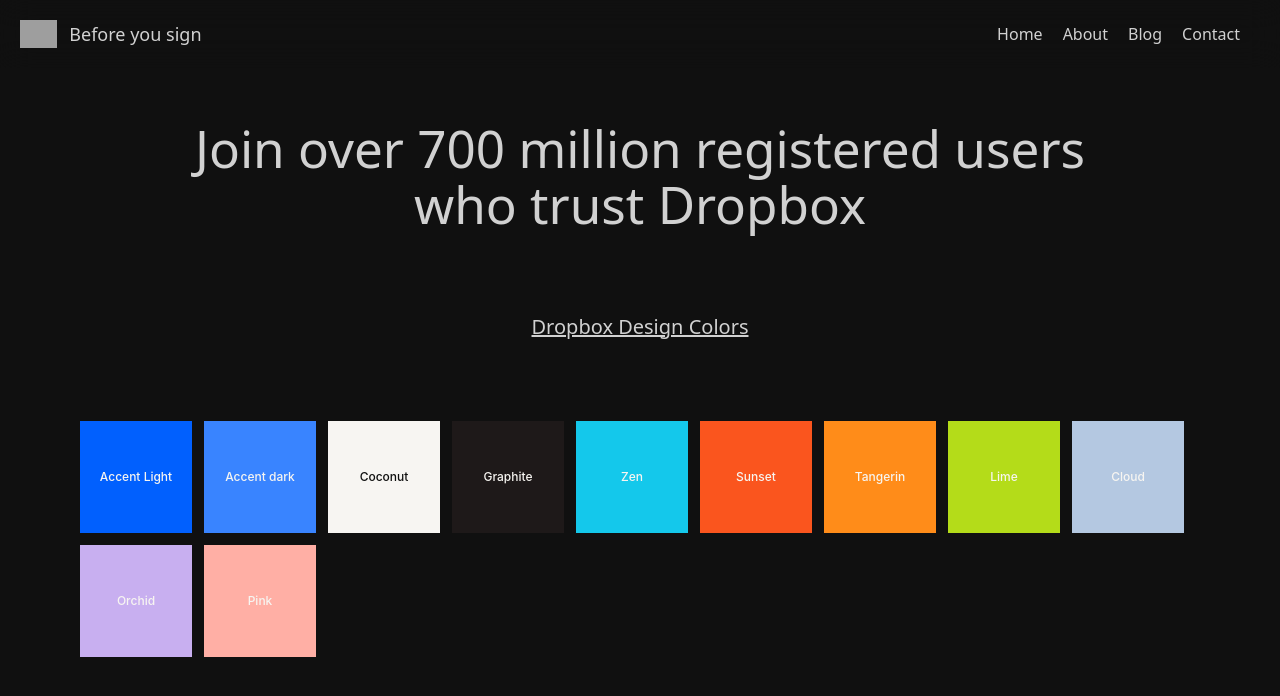
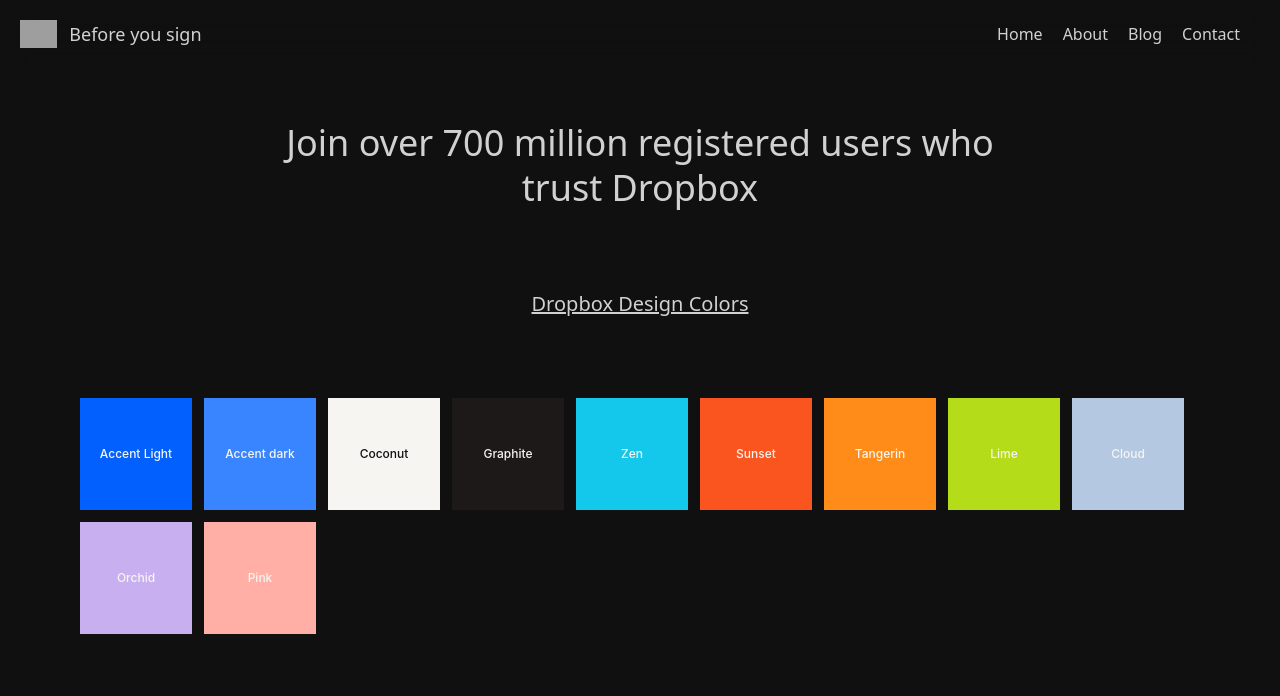
Before and after one commit to jashwanth0712/before-you-sign, a React (Create React App) app in the folder website/: page / in a window 1280 px wide. Shown: the top 696 px of the page. Built offline with nearby package versions, Linux system fonts and the light colour scheme; grey boxes are pictures that could not be loaded.

Commit message:
add unbounded font

```diff
--- a/website/src/index.css
+++ b/website/src/index.css
@@ -18,7 +18,7 @@ code {
 @import 'tailwindcss/utilities';
 
 /* Custom Fonts */
-@import url('https://fonts.googleapis.com/css2?family=Space+Grotesk:wght@300;400;500;600;700&display=swap');
+@import url('https://fonts.googleapis.com/css2?family=Space+Grotesk:wght@300;400;500;600;700&family=Unbounded:wght@200;300;400;500;600;700;800;900&display=swap');
 
 :root {
   /* #242424 */
--- a/website/src/pages/Home.jsx
+++ b/website/src/pages/Home.jsx
@@ -2,7 +2,7 @@ export default function Home() {
     return (
         <div>
             {/* Edit below code */}
-            <h1 className="font-grotesk text-text-primary text-center mt-20 max-w-4xl mx-auto">Join over 700 million registered users who trust Dropbox</h1>
+            <h1 className="font-unbounded text-text-primary text-center mt-20 max-w-3xl text-4xl leading-tight mx-auto">Join over 700 million registered users who trust Dropbox</h1>
             <p className="font-grotesk font-medium text-xl underline text-text-primary text-center mt-20">Dropbox Design Colors</p>
 
             <div className="p-20 flex flex-wrap gap-3">
--- a/website/tailwind.config.js
+++ b/website/tailwind.config.js
@@ -9,6 +9,7 @@ module.exports = {
     extend: {
       fontFamily: {
         grotesk: ['"Space Grotesk"', ...defaultTheme.fontFamily.sans],
+        unbounded: ['"Unbounded"', ...defaultTheme.fontFamily.sans],
       },
       colors: {
         primary: {
```
